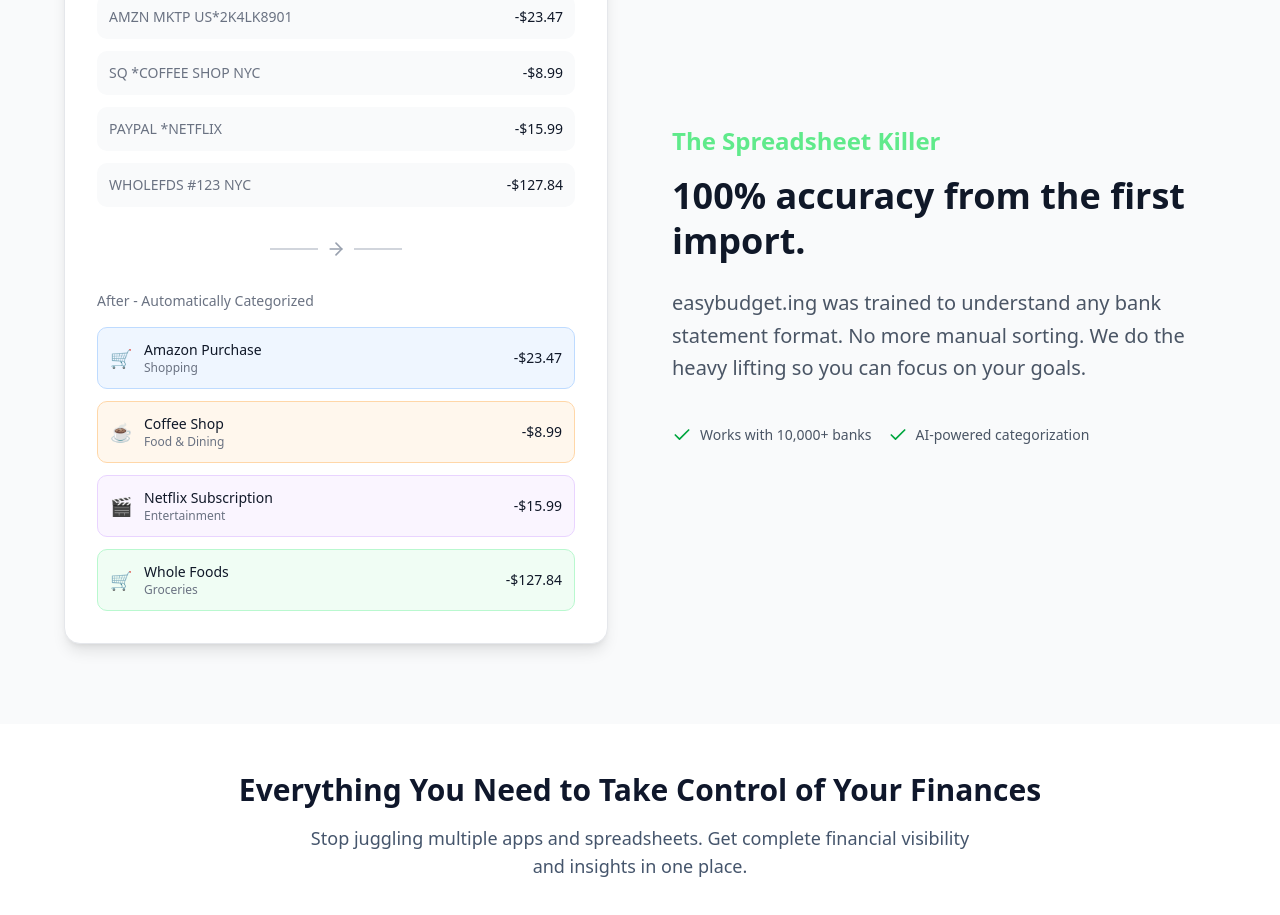
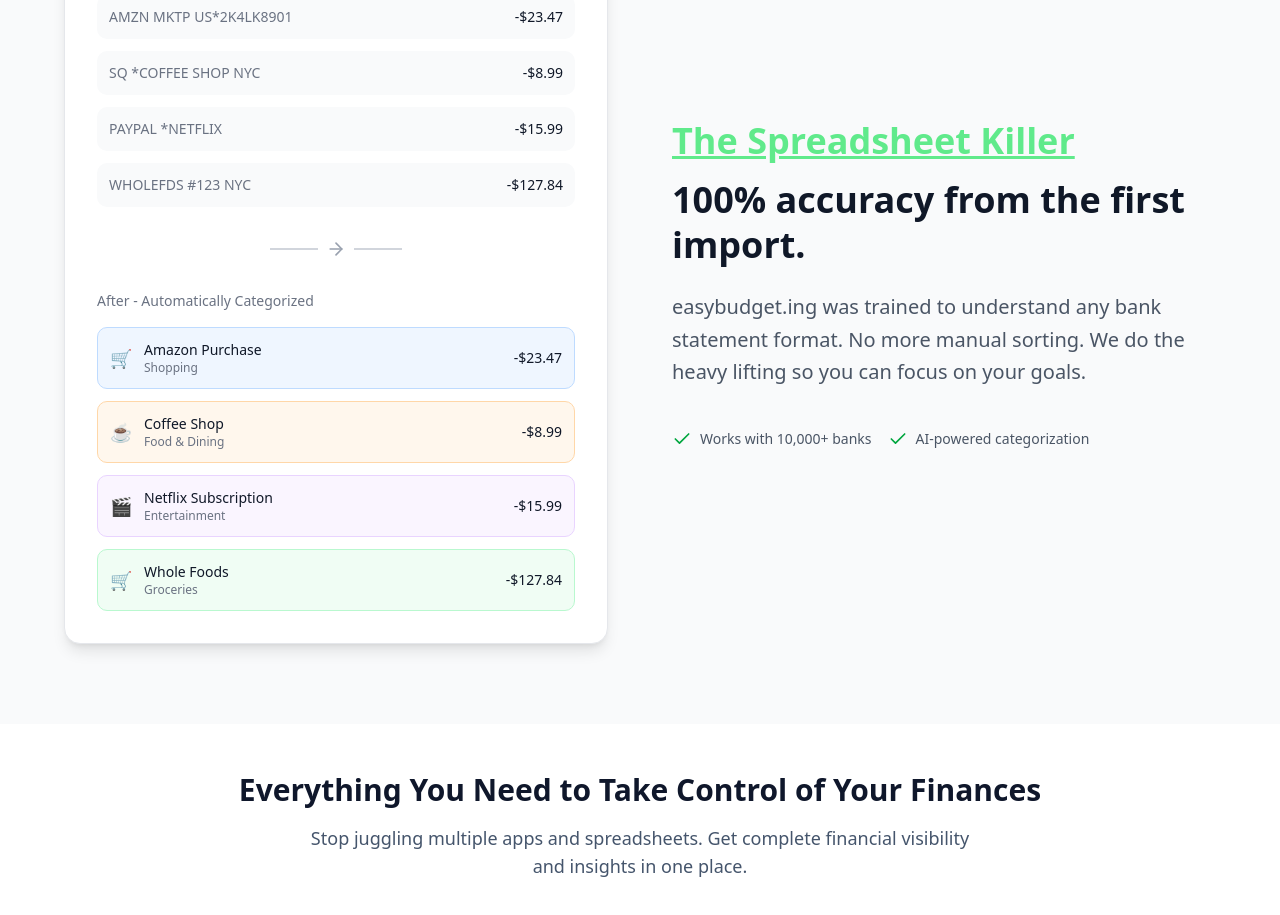
Before and after one commit to mttspss/easybudget, a Next.js app: page / in a window 1280 px wide. Shown: the part 840-1755 px from the top of the page. Built offline with nearby package versions, Linux system fonts and the light colour scheme; no server answers.

Commit message:
Make 'The Spreadsheet Killer' title much larger (text-4xl) and add underline

```diff
--- a/src/app/page.tsx
+++ b/src/app/page.tsx
@@ -409,7 +409,7 @@
             {/* Right Column - Content */}
             <div className="space-y-6">
               <div className="space-y-4">
-                <h3 className="text-2xl font-bold" style={{color: '#60ea8b'}}>
+                <h3 className="text-4xl font-bold underline" style={{color: '#60ea8b'}}>
                   The Spreadsheet Killer
                 </h3>
                 <h2 className="text-4xl font-bold text-gray-900 leading-tight">
```
